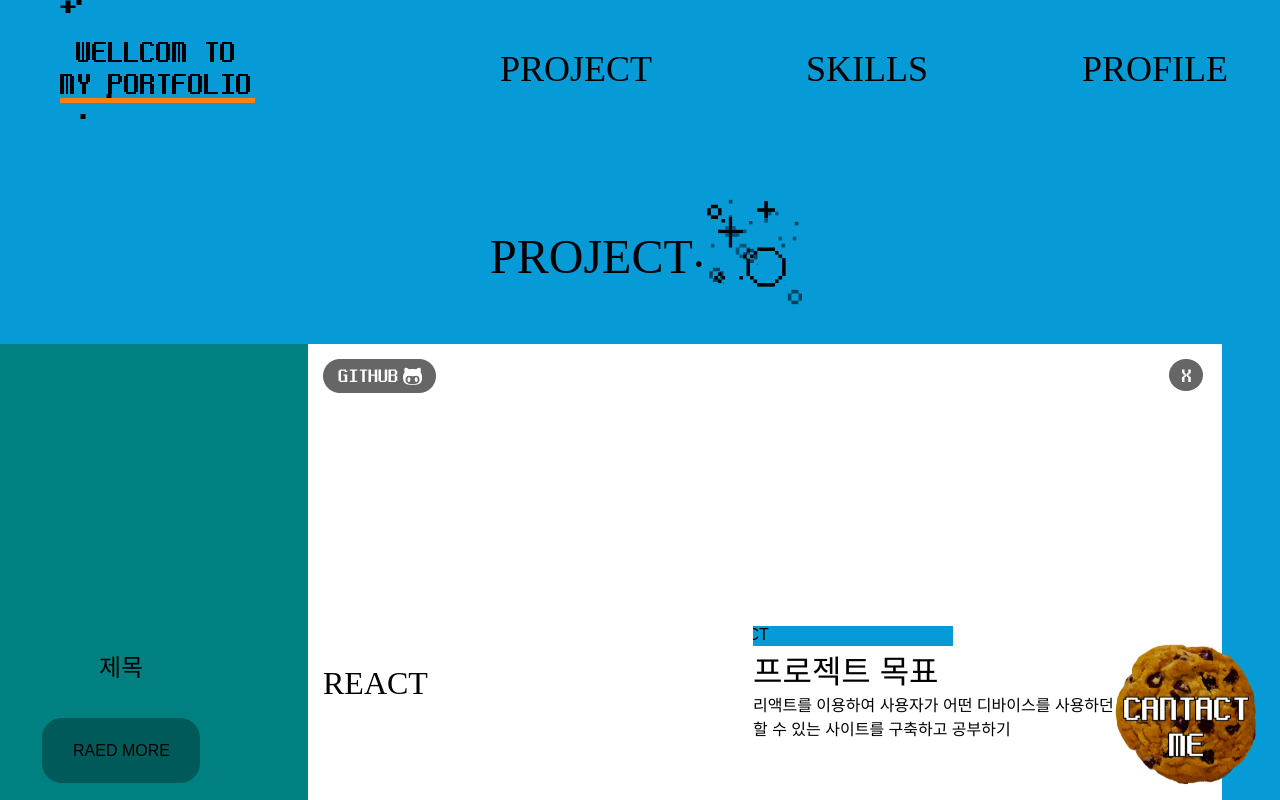
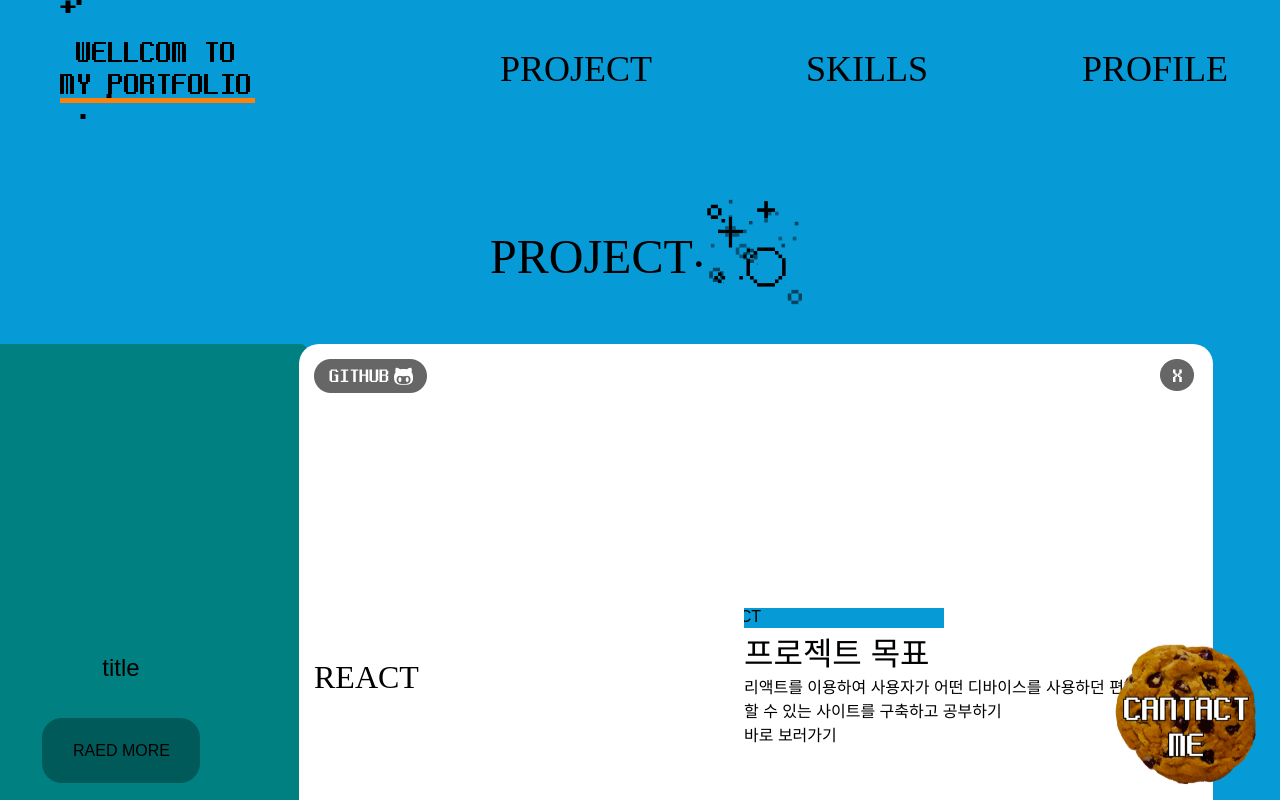
Before and after one commit to kim-hyeona/portfolio, a React (Create React App) app: page /#/project in a window 1280 px wide. Built offline with nearby package versions, Linux system fonts and the light colour scheme; a web font is replaced by a local one.

Commit message:
map돌리기,프로젝트 클릭이벤트 주기 전

```diff
--- a/public/DB/ProjectSilde.json
+++ b/public/DB/ProjectSilde.json
@@ -0,0 +1,13 @@
+{
+   "project":[
+        {
+            "title":"title",
+            "raedmore":"RAED MORE",
+            "stack":"REACT",
+            "move":"#REACT #REACT #REACT",
+            "title2":"프로젝트 목표",
+            "p":"리액트를 이용하여 사용자가 어떤 디바이스를 사용하던 편하게 이용 할 수 있는 사이트를 구축하고 공부하기",
+            "link":"바로 보러가기"
+        }
+   ]
+}
--- a/src/components/Project.js
+++ b/src/components/Project.js
@@ -1,10 +1,22 @@
 import React, { useEffect, useRef, useState } from 'react';
 import { motion } from "framer-motion"
 import "./Project.scss"
+import axios from "axios";
 import ProjectSilde from './ProjectSilde';
 
 
 function Project() {
+
+
+    const [project,setproject] = useState([]);
+
+    useEffect(() => {
+      const getData = async () => {
+      const projectDataList = await axios.get("/DB/ProjectSilde.json");
+      setproject(projectDataList.data.project);
+      };
+      getData();
+    }, []);
 
     const path = process.env.PUBLIC_URL;
 
@@ -44,12 +56,7 @@ function Project() {
             <button className='project_btn' onClick={nextSlide}  ><img src={path+'/images/arrow1-2.png'} alt="<" /></button>
             <button  className='project_btn' onClick={prevSlide} ><img src={path+'/images/arrow1-1.png'} alt=">" /></button>
                 <div className='silde_wrapper active'  ref={slideRef} >
-                    <ProjectSilde/>
-                    <ProjectSilde/>
-                    <ProjectSilde/>
-                    <ProjectSilde/>
-                    <ProjectSilde/>
-                    <ProjectSilde/>
+                    <ProjectSilde project={project}/>
                 </div>
         </article>
       </motion.div>
--- a/src/components/Project.scss
+++ b/src/components/Project.scss
@@ -57,6 +57,7 @@
         margin: 190px;
         text-align: center;
         position: relative;
+        border-radius: 2%;
         h5 {
                 font-size: 24px;
                 width: 327px;
@@ -106,9 +107,10 @@
             flex-wrap: wrap;
             width: 914px;
             height: 479px;
+            border-radius: 20px;
             background-color: white;
             position: absolute;
-            left: 374px;
+            left: 365px;
             top: 0;
 
             .btns {
--- a/src/components/ProjectSilde.js
+++ b/src/components/ProjectSilde.js
@@ -2,18 +2,16 @@ import "./Project.scss"
 import React from 'react';
 import { Link } from "react-router-dom";
 
-function ProjectSilde(props) {
-const path = process.env.PUBLIC_URL;
+function ProjectSilde({ project }) {
 
-function readMore(){
-
-}
     return (
         <>
+        {project.map((item) =>
+
         <div className='silde active'>
-            <h5>제목</h5>
+        <h5>{item.title}</h5>
             <div className="sildeBtn">
-                RAED MORE
+            {item.raedmore}
             </div>
 
             <div className="closeBtn">
@@ -26,19 +24,20 @@ function readMore(){
                 </div>
 
                 <div className="txtBox">
-                                <h4>REACT</h4>
-
+                <h4>{item.stack}</h4>
                         <div className="txt">
                             <div className="sildebox">
-                                            <div>#REACT #REACT #REACT</div>
+                            <div>{item.move}</div>
                             </div>
-                                        <h3>프로젝트 목표</h3>
-                                        <p>리액트를 이용하여 사용자가 어떤 디바이스를 사용하던 편하게 이용 할 수 있는 사이트를 구축하고 공부하기</p>
-                                        <Link></Link>
+                        <h3>{item.title2}</h3>
+                        <p>{item.p}</p>
+                            <Link>{item.link}</Link>
                         </div>
                 </div>
                 </div>
         </div>
+        ) }
+
     </>
     );
 }
--- a/src/components/Skills.js
+++ b/src/components/Skills.js
@@ -6,9 +6,10 @@ import "./Skills.scss"
 import axios from "axios";
 import Star from '../layout/Star';
 
-// json
 function Skills() {
 
+
+// json
     const [skills,setskills] = useState([]);
     const [skills2,setskills2] = useState([]);
 
```
Lines whose indentation alone changed are shown as unchanged.
